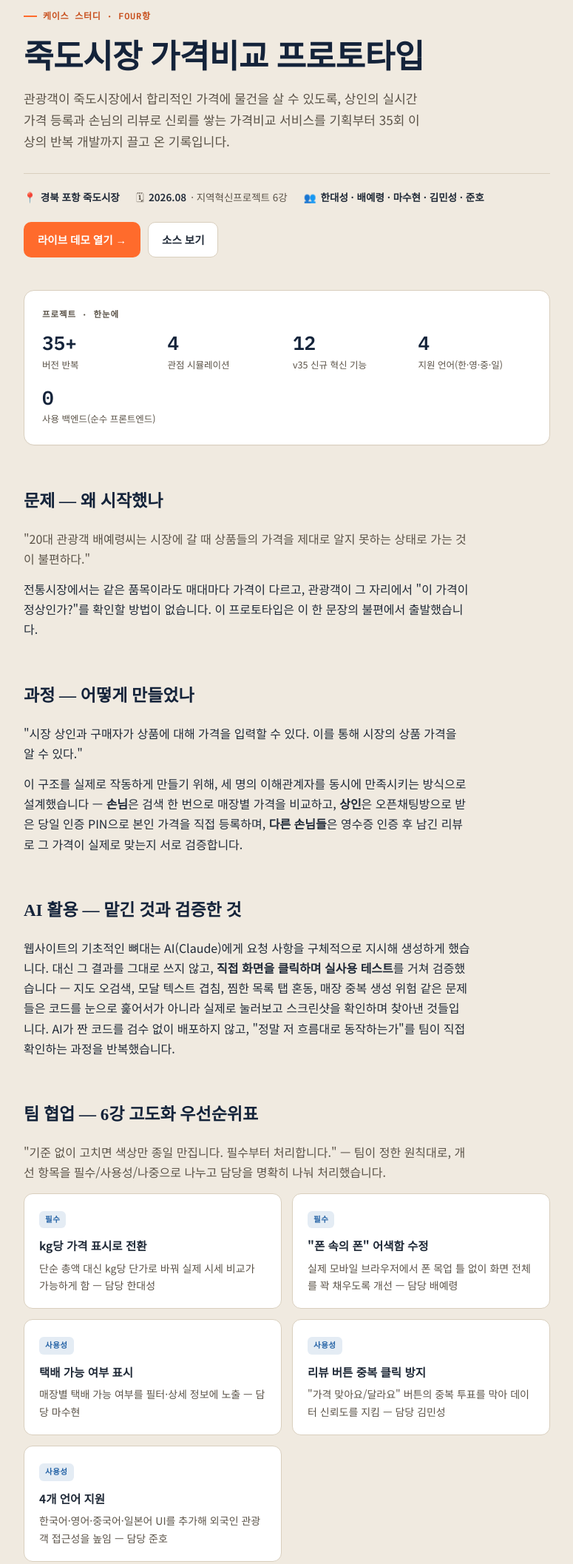
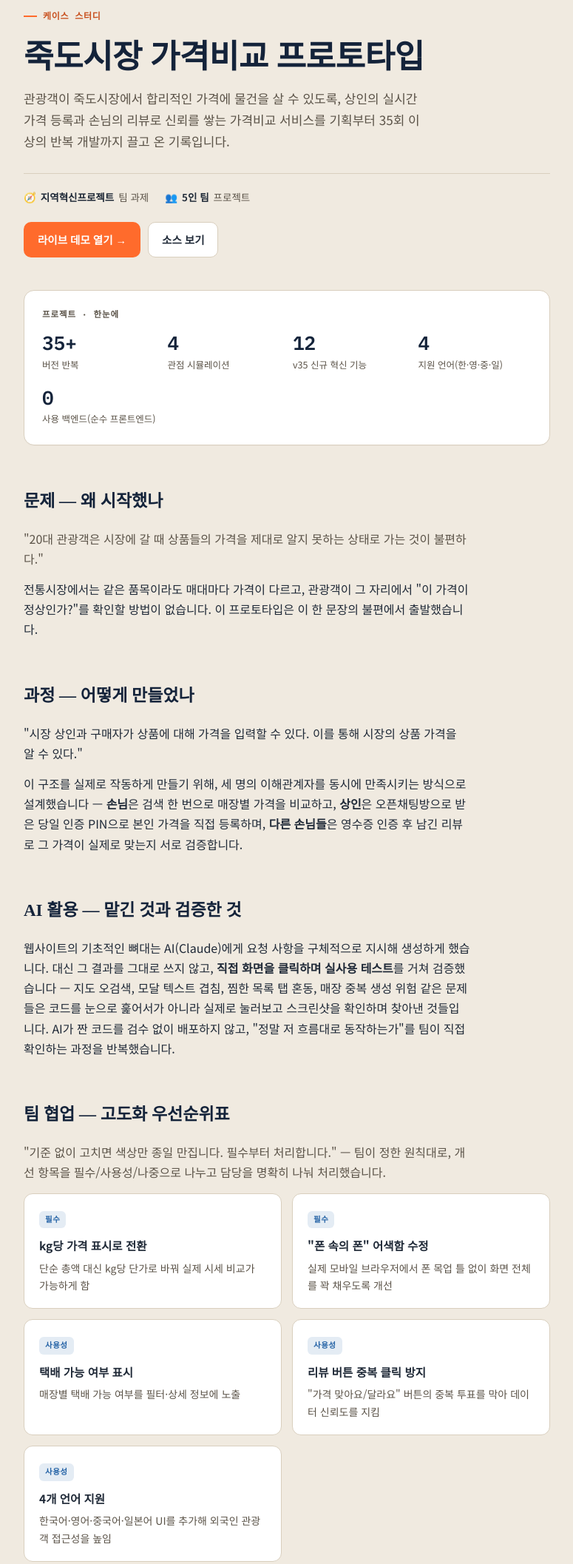
Before and after one commit to 22001074-lab/jukdo-market-prototype, a plain HTML site: page case-study.html in a window 1280 px wide. Shown: the part 53-2167 px from the top of the page at 74% size, without its empty margins (252-1027 px from the left). Drawn offline with Linux system fonts and the light colour scheme.

Commit message:
Remove names, location, and dates from case study
Co-Authored-By: Claude Sonnet 5 <noreply@anthropic.com>

```diff
--- a/case-study.html
+++ b/case-study.html
@@ -211,13 +211,12 @@
 <div class="wrap">
 
   <header>
-    <div class="eyebrow">케이스 스터디 · Four항</div>
+    <div class="eyebrow">케이스 스터디</div>
     <h1>죽도시장 가격비교 프로토타입</h1>
     <p class="subtitle">관광객이 죽도시장에서 합리적인 가격에 물건을 살 수 있도록, 상인의 실시간 가격 등록과 손님의 리뷰로 신뢰를 쌓는 가격비교 서비스를 기획부터 35회 이상의 반복 개발까지 끌고 온 기록입니다.</p>
     <div class="meta-row">
-      <span class="meta-item">📍 <strong>경북 포항 죽도시장</strong></span>
-      <span class="meta-item">🗓 <strong>2026.08</strong> · 지역혁신프로젝트 6강</span>
-      <span class="meta-item">👥 <strong>한대성 · 배예령 · 마수현 · 김민성 · 준호</strong></span>
+      <span class="meta-item">🧭 <strong>지역혁신프로젝트</strong> 팀 과제</span>
+      <span class="meta-item">👥 <strong>5인 팀</strong> 프로젝트</span>
     </div>
     <div class="cta-row">
       <a class="btn primary" href="https://22001074-lab.github.io/jukdo-market-prototype/" target="_blank" rel="noopener">라이브 데모 열기 →</a>
@@ -238,7 +237,7 @@
 
   <section>
     <h2>문제 — 왜 시작했나</h2>
-    <p class="lede">"20대 관광객 배예령씨는 시장에 갈 때 상품들의 가격을 제대로 알지 못하는 상태로 가는 것이 불편하다."</p>
+    <p class="lede">"20대 관광객은 시장에 갈 때 상품들의 가격을 제대로 알지 못하는 상태로 가는 것이 불편하다."</p>
     <p>전통시장에서는 같은 품목이라도 매대마다 가격이 다르고, 관광객이 그 자리에서 "이 가격이 정상인가?"를 확인할 방법이 없습니다. 이 프로토타입은 이 한 문장의 불편에서 출발했습니다.</p>
   </section>
 
@@ -254,33 +253,33 @@
   </section>
 
   <section>
-    <h2>팀 협업 — 6강 고도화 우선순위표</h2>
+    <h2>팀 협업 — 고도화 우선순위표</h2>
     <p class="lede">"기준 없이 고치면 색상만 종일 만집니다. 필수부터 처리합니다." — 팀이 정한 원칙대로, 개선 항목을 필수/사용성/나중으로 나누고 담당을 명확히 나눠 처리했습니다.</p>
     <div class="feature-grid">
       <div class="feature-card">
         <span class="ftag">필수</span>
         <h3>kg당 가격 표시로 전환</h3>
-        <p>단순 총액 대신 kg당 단가로 바꿔 실제 시세 비교가 가능하게 함 — 담당 한대성</p>
+        <p>단순 총액 대신 kg당 단가로 바꿔 실제 시세 비교가 가능하게 함</p>
       </div>
       <div class="feature-card">
         <span class="ftag">필수</span>
         <h3>"폰 속의 폰" 어색함 수정</h3>
-        <p>실제 모바일 브라우저에서 폰 목업 틀 없이 화면 전체를 꽉 채우도록 개선 — 담당 배예령</p>
+        <p>실제 모바일 브라우저에서 폰 목업 틀 없이 화면 전체를 꽉 채우도록 개선</p>
       </div>
       <div class="feature-card">
         <span class="ftag">사용성</span>
         <h3>택배 가능 여부 표시</h3>
-        <p>매장별 택배 가능 여부를 필터·상세 정보에 노출 — 담당 마수현</p>
+        <p>매장별 택배 가능 여부를 필터·상세 정보에 노출</p>
       </div>
       <div class="feature-card">
         <span class="ftag">사용성</span>
         <h3>리뷰 버튼 중복 클릭 방지</h3>
-        <p>"가격 맞아요/달라요" 버튼의 중복 투표를 막아 데이터 신뢰도를 지킴 — 담당 김민성</p>
+        <p>"가격 맞아요/달라요" 버튼의 중복 투표를 막아 데이터 신뢰도를 지킴</p>
       </div>
       <div class="feature-card">
         <span class="ftag">사용성</span>
         <h3>4개 언어 지원</h3>
-        <p>한국어·영어·중국어·일본어 UI를 추가해 외국인 관광객 접근성을 높임 — 담당 준호</p>
+        <p>한국어·영어·중국어·일본어 UI를 추가해 외국인 관광객 접근성을 높임</p>
       </div>
     </div>
   </section>
@@ -442,7 +441,7 @@
         <span class="sev low">낮음</span>
         <div class="issue-body">
           <h3>환율 환산 고정값 · 백엔드 미연동</h3>
-          <p>원화→환율 환산이 2026년 8월 기준 고정값이고, PIN·리뷰·가격 데이터는 새로고침 시 초기화되는 세션 메모리 상태 — 실서비스 전환에는 환율 API와 백엔드 연동이 필요함.</p>
+          <p>원화→환율 환산이 특정 시점 기준 고정값이고, PIN·리뷰·가격 데이터는 새로고침 시 초기화되는 세션 메모리 상태 — 실서비스 전환에는 환율 API와 백엔드 연동이 필요함.</p>
         </div>
       </div>
       <div class="issue">
```
